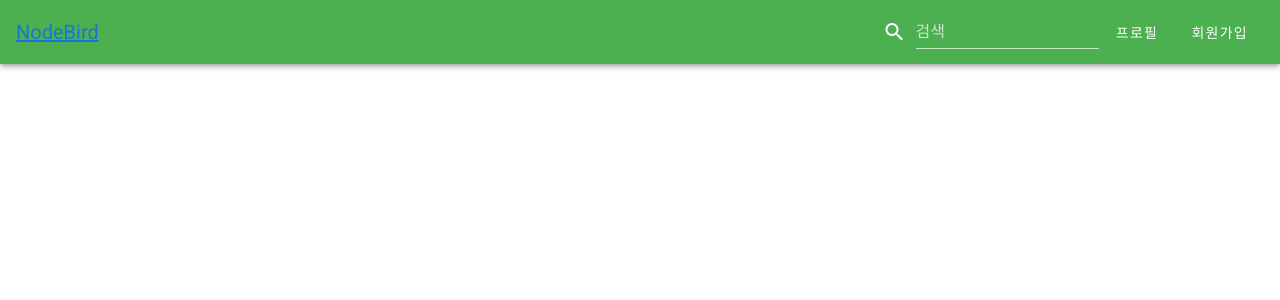
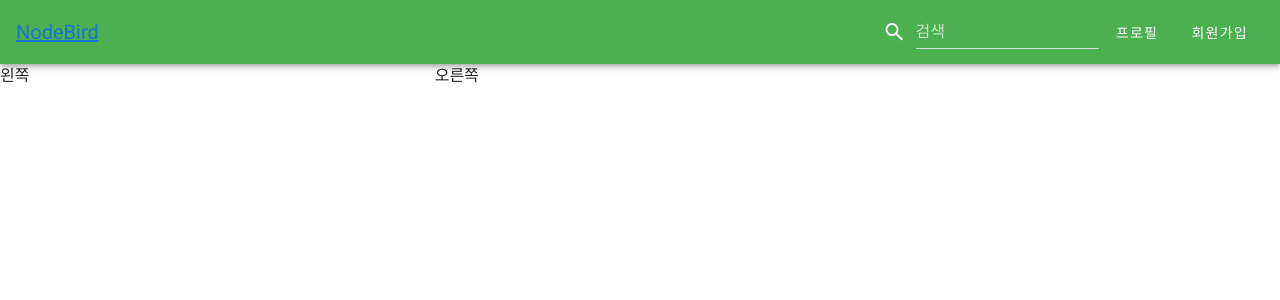
Before and after one commit to manbalboy/vue-sns, a Nuxt app in the folder ch1/front/: page / in a window 1280 px wide. Shown: the top 300 px of the page. Built offline with nearby package versions, Linux system fonts and the light colour scheme.

Commit message:
컨텐츠영역 분할

```diff
--- a/ch1/front/layouts/default.vue
+++ b/ch1/front/layouts/default.vue
@@ -1,6 +1,6 @@
 <template>
 <v-app>
-  <div>
+  <nav>
     <v-toolbar dark color="green">
       <v-toolbar-title>
         <nuxt-link to="/">NodeBird</nuxt-link>
@@ -16,7 +16,15 @@
         </v-btn>
       </v-toolbar-items>
     </v-toolbar>
-  </div>
+  </nav>
+  <v-row>
+    <v-col cols="12" md="4">
+      왼쪽
+    </v-col>
+    <v-col cols="12" md="8">
+      오른쪽
+    </v-col>
+  </v-row>
 </v-app>
 </template>
 
```
